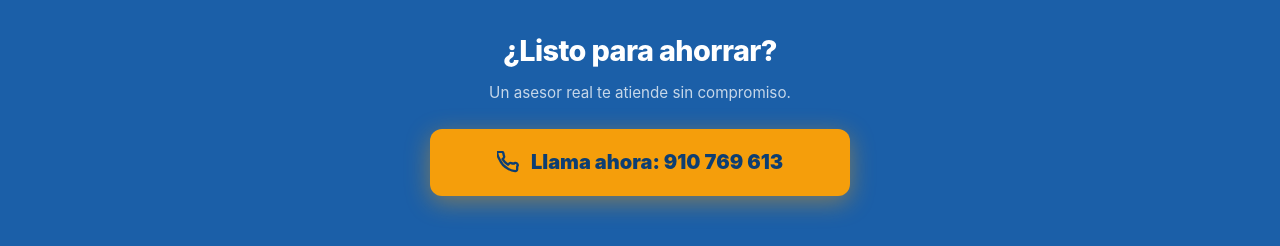
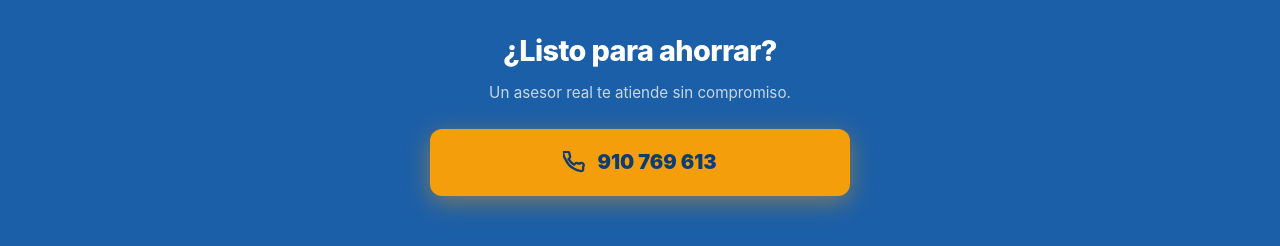
Before and after one commit to Javierinojosa-debug/comparaluzygas, a website: page index.html in a window 1280 px wide. Shown: the part 1880-2126 px from the top of the page. Drawn offline with Linux system fonts and the light colour scheme.

Commit message:
Simplificar botón CTA band: solo número de teléfono

```diff
--- a/index.html
+++ b/index.html
@@ -414,7 +414,7 @@
     <p>Un asesor real te atiende sin compromiso.</p>
     <a href="tel:+34910769613" class="cta-primary" aria-label="Llamar ahora al 910 769 613">
       <svg width="22" height="22" viewBox="0 0 24 24" fill="none" stroke="currentColor" stroke-width="2.5" aria-hidden="true"><path d="M22 16.92v3a2 2 0 01-2.18 2 19.79 19.79 0 01-8.63-3.07A19.5 19.5 0 013.07 9.81a19.79 19.79 0 01-3.07-8.68A2 2 0 012 1h3a2 2 0 012 1.72 12.84 12.84 0 00.7 2.81 2 2 0 01-.45 2.11L6.09 8.91a16 16 0 006 6l1.27-1.27a2 2 0 012.11-.45 12.84 12.84 0 002.81.7A2 2 0 0122 16.92z"/></svg>
-      Llama ahora: 910 769 613
+      910 769 613
     </a>
   </div>
 </section>
```
